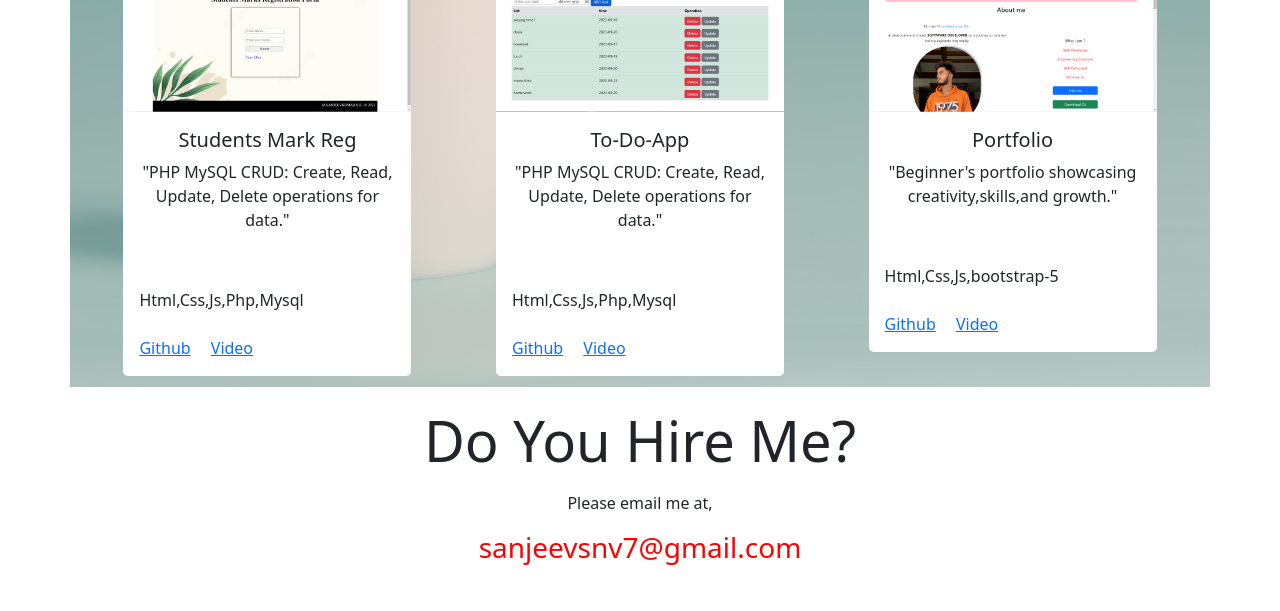
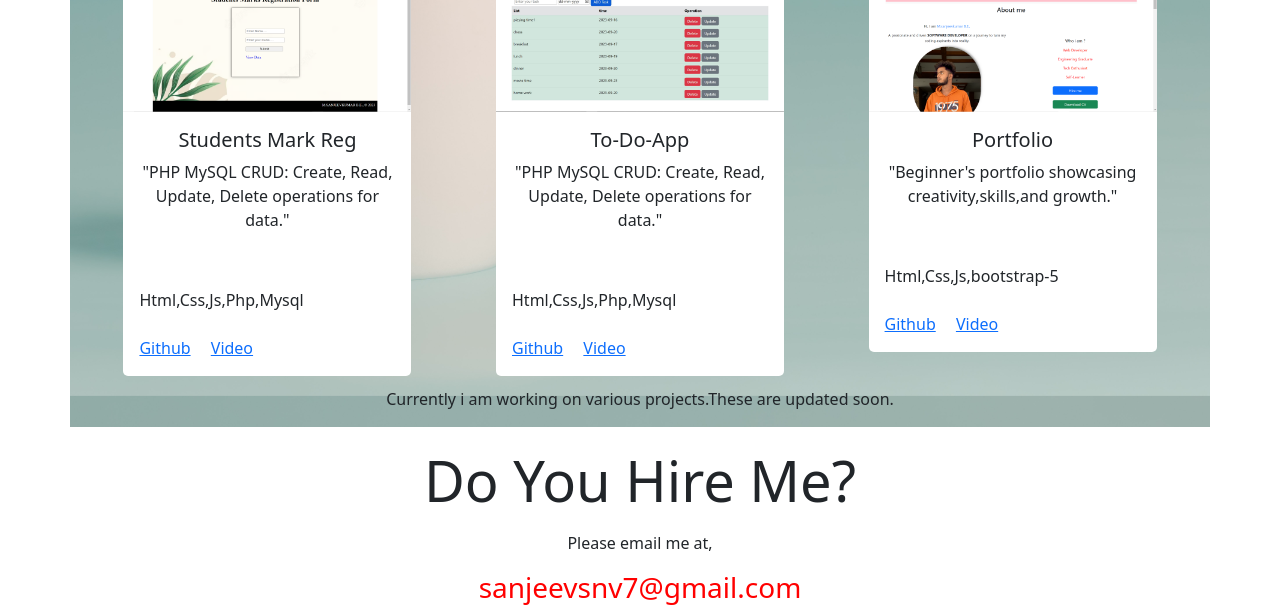
Before and after one commit to sanjeevkumar-BE/sanjeevkumar-BE.github.io, a plain HTML site: page index.html in a window 1280 px wide. Shown: the part 2991-3602 px from the top of the page. Drawn offline with Linux system fonts and the light colour scheme.

Commit message:
p tag added

```diff
--- a/index.html
+++ b/index.html
@@ -217,6 +217,7 @@
                 </div>
             </div>
         </div>
+        <p>Currently i am working on various projects.These are updated soon.</p>
          </div>
         <!--project ends-->
         <!--contact starts-->
@@ -253,6 +254,7 @@
                 </div>
             </div>
         </div>
+
         <!--contact ends-->
     </div>
 
```
